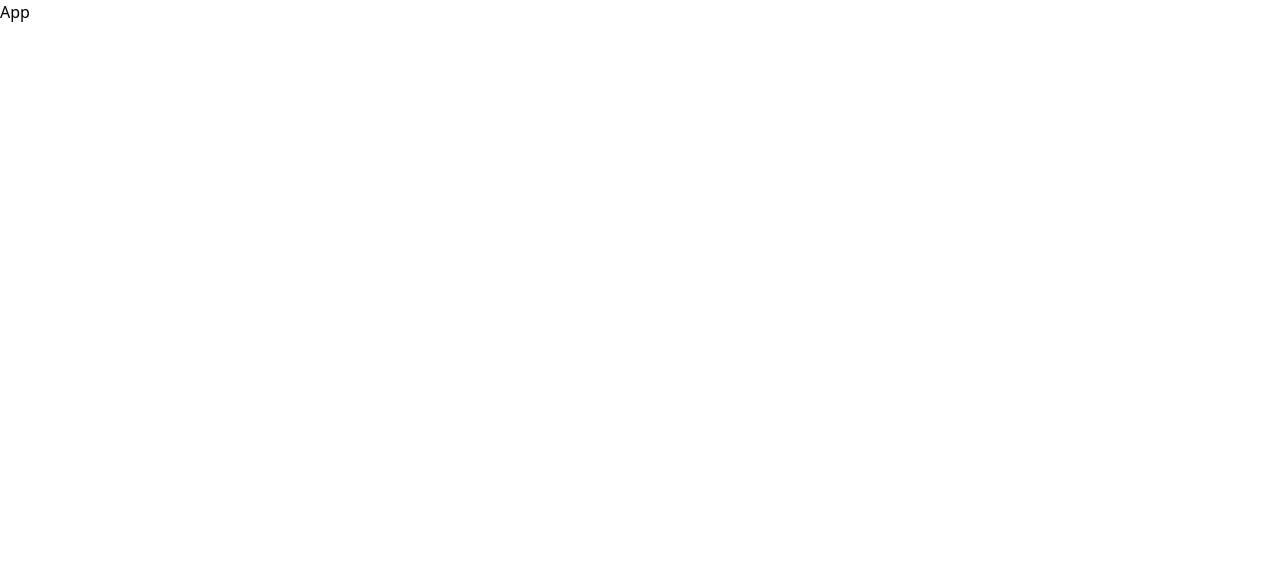
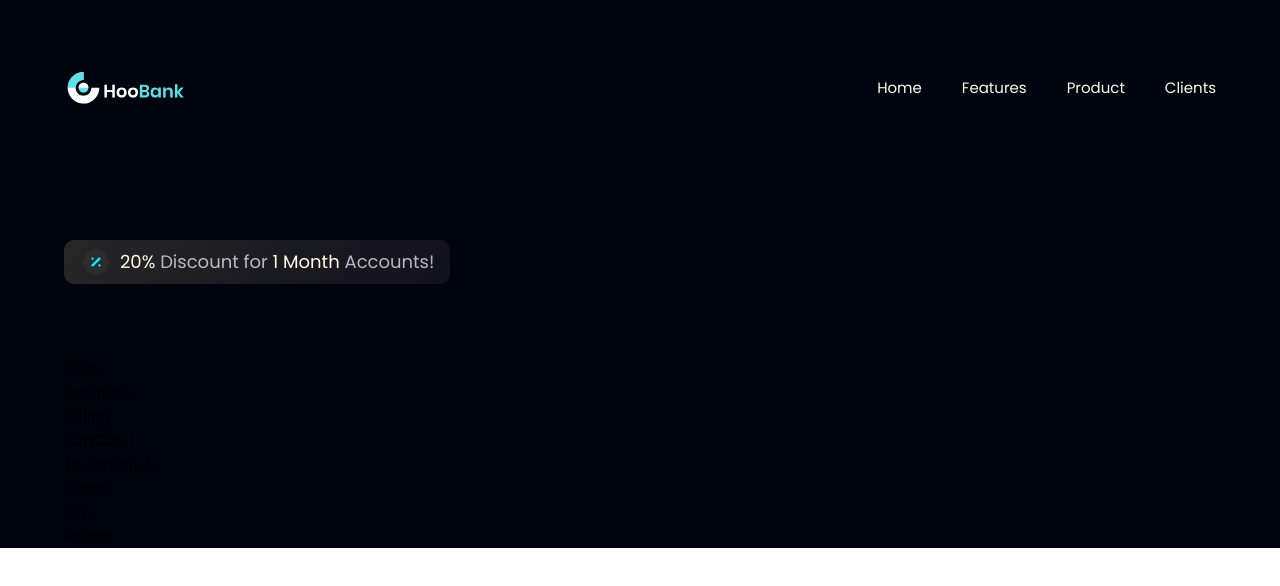
Before and after one commit to sidx04/Bank-App, a React (Vite) app: page / in a window 1280 px wide. Shown: the top 586 px of the page. Built offline with nearby package versions, Linux system fonts and the light colour scheme.

Commit message:
Initial main-section commit

```diff
--- a/src/App.jsx
+++ b/src/App.jsx
@@ -1,8 +1,39 @@
 import React from 'react'
+import styles from './styles'
+
+import { Navbar, Billing, Stats, Hero, CardDeal, Testimonials, CTA, Clients, Footer,  Business } from './components'
+
+
 
 const App = () => {
   return (
-    <div>App</div>
+    <div className="bg-primary w-full overflow-hidden ">
+      <div className={`${styles.padding} ${styles.flexCenter}`}>
+        <div className={`${styles.boxWidth}`}>
+          <Navbar/>
+        </div>
+      </div>
+
+      <div className={ `bg-primary ${styles.flexStart}`}>
+        <div className={`${styles.boxWidth}`}>
+          <Hero></Hero>
+        </div>
+      </div>
+
+      <div className={ `bg-primary ${styles.paddingX} ${styles.flexStart}`}>
+        <div className={`${styles.boxWidth}`}>
+          <Stats/>
+          <Business />
+          <Billing />
+          <CardDeal />
+          <Testimonials />
+          <Clients/>
+          <CTA/>
+          <Footer/>
+        </div>
+      </div>
+
+    </div>
   )
 }
 
--- a/src/components/Hero.jsx
+++ b/src/components/Hero.jsx
@@ -0,0 +1,22 @@
+import React from 'react'
+import styles from '../styles'
+import { discount, robot } from '../assets'
+
+const Hero = () => {
+  return (
+    <section id='home' className={`flex md:flex-row flex-col ${styles.paddingY}`} >
+      <div className={`flex-1 ${styles.flexStart} flex-col xl:px-0 sm:px-16 px-6`}>
+        <div className='flex flex-row items-center py-[6px] px-4 bg-discount-gradient rounded-[10px] mb-2'>
+          <img src={discount} alt="discount" className="w-[32px] h-[32px]"></img>
+          <p className={`${styles.paragraph}  ml-2`}>
+            <span className="text-yellow-50">20%</span>  Discount for {""}
+            <span className="text-yellow-50">1 Month</span> Accounts!
+          </p>
+        </div>
+
+      </div>
+    </section>
+  )
+}
+
+export default Hero
```
